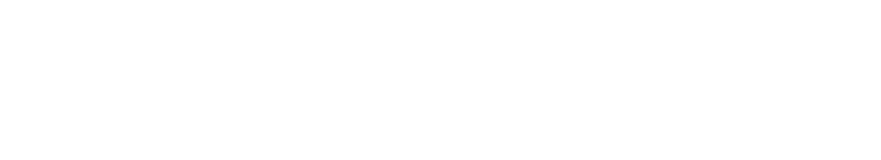
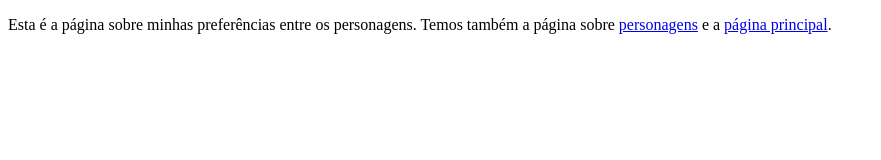
Before and after one commit to ufjf-dcc202/ufjf-dcc202-2023-3-b-atv5-matos17igor, a website: page preferencias.html in a window 1280 px wide. Shown: the whole page, without its empty margins (0-881 px from the left). Drawn offline with Linux system fonts and the light colour scheme.

Commit message:
titulo, paragrafo e main adicionados

```diff
--- a/preferencias.html
+++ b/preferencias.html
@@ -3,9 +3,11 @@
 <head>
     <meta charset="UTF-8">
     <meta name="viewport" content="width=device-width, initial-scale=1.0">
-    <title>Document</title>
+    <title>DCC202 - Atividade 5 - Preferências: Igor Rocha Matos</title>
 </head>
 <body>
-
+    <main>
+        <p>Esta é a página sobre minhas preferências entre os personagens. Temos também a página sobre <a href="personagens.html">personagens</a> e a <a href="index.html">página principal</a>.</p>
+    </main>
 </body>
 </html>
```
